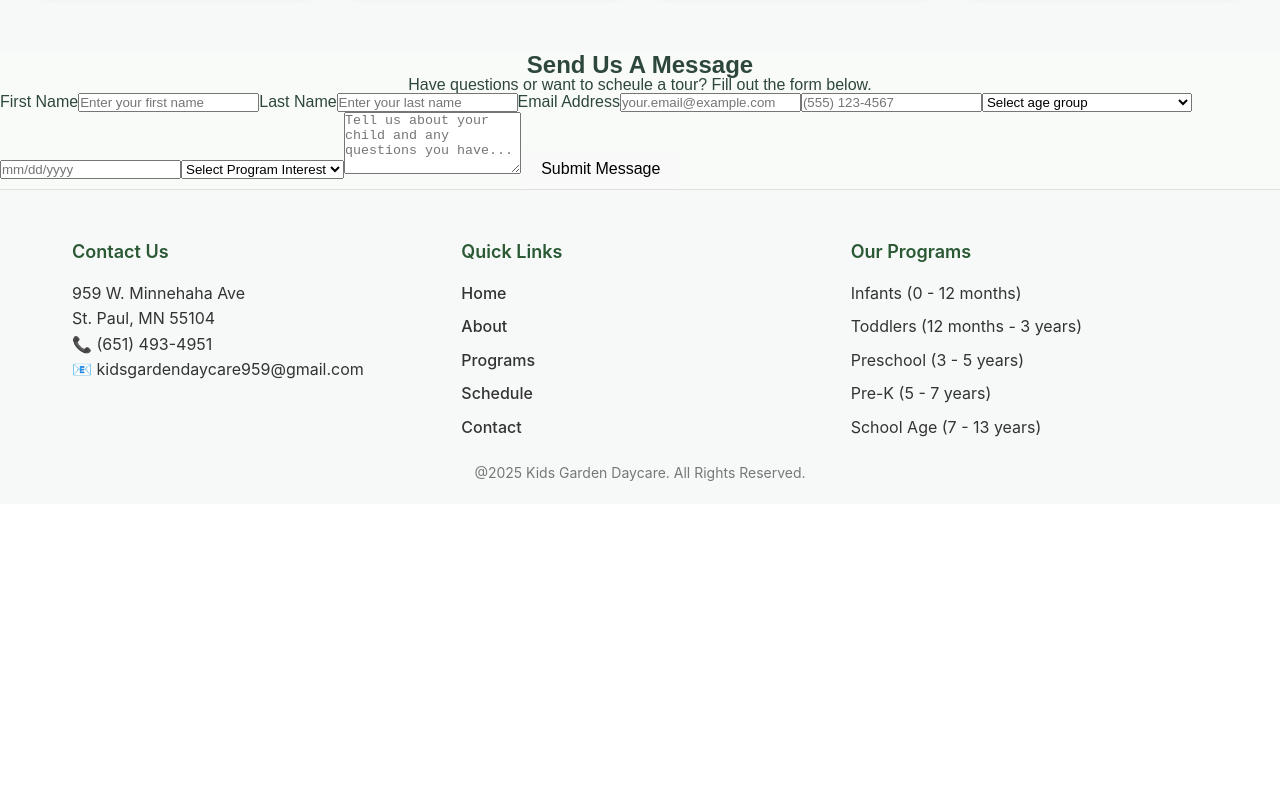
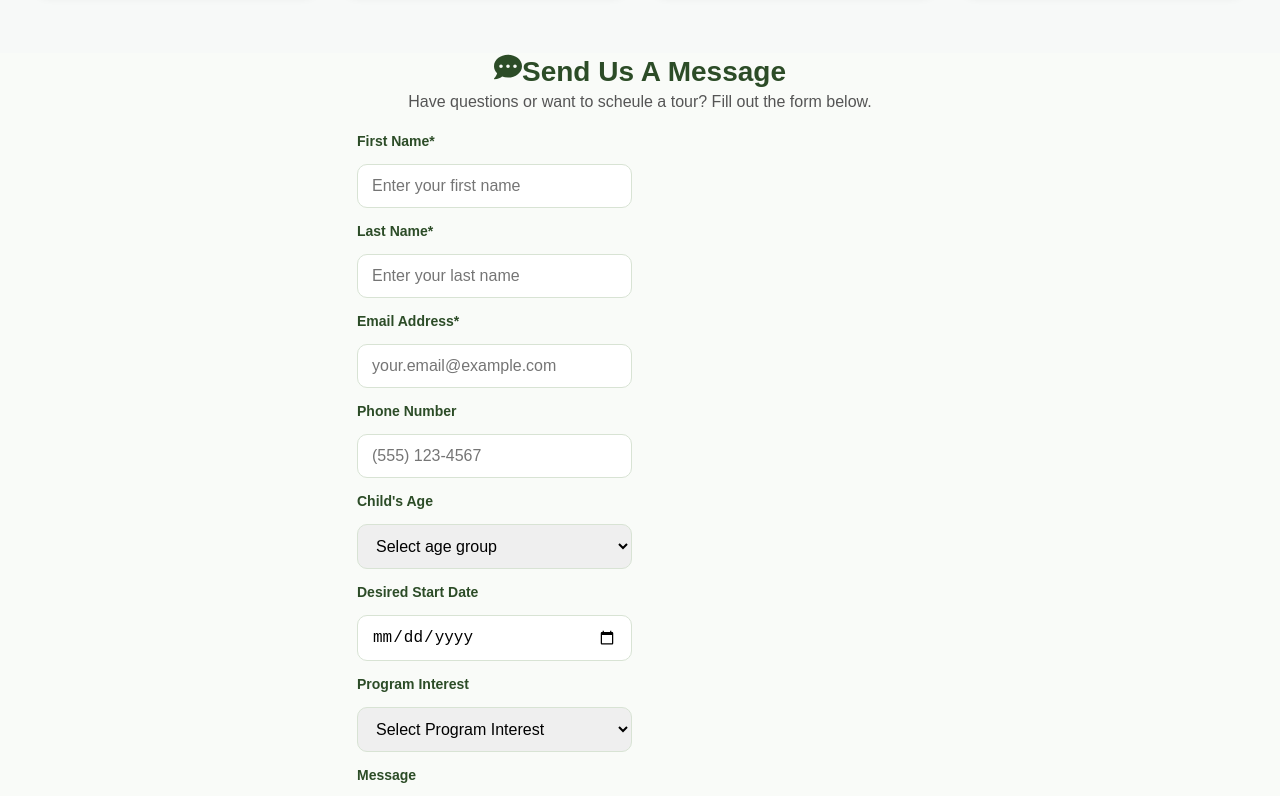
Before and after one commit to Samjamhas10/kids-garden-daycare, a React (Vite) app: page / in a window 1280 px wide. Shown: the part 2620-3416 px from the top of the page. Before the commit the page ends 3124 px from the top, so only its background shows below. Built offline with nearby package versions, Linux system fonts and the light colour scheme.

Commit message:
Add functionality & style form section

```diff
--- a/src/components/ContactForm/ContactForm.css
+++ b/src/components/ContactForm/ContactForm.css
@@ -5,6 +5,60 @@
   align-items: center;
 }
 
+.contactForm h2 {
+  margin-bottom: 8px;
+  font-size: 28px;
+  text-align: center;
+  color: #2c4c27;
+}
+
+.contactForm p {
+  margin-bottom: 24px;
+  font-size: 16px;
+  text-align: center;
+  color: #555;
+}
+
 .contactForm__form {
-  /* background-color: #ffffff; */
+  display: grid;
+  grid-template-columns: 1fr 1fr;
+  gap: 16px;
 }
+
+.contactForm__form label,
+.contactForm__form textarea,
+.contactForm__form button {
+  grid-column: span 2;
+}
+
+.contactForm label {
+  font-weight: 600;
+  color: #2c4c27;
+  font-size: 14px;
+}
+
+.contactForm button {
+  color: black;
+}
+
+.contactForm__input,
+.contactForm__select,
+.contactForm__message {
+  width: 100%;
+  padding: 12px 14px;
+  font-size: 16px;
+  border: 1px solid #d8e3d4;
+  border-radius: 10px;
+  transition: border 0.2s ease;
+}
+
+.contactForm__input:focus,
+.contactForm__select:focus,
+.contactForm__message:focus {
+  border-color: #7cb56d;
+  outline: none;
+}
+
+.contactForm__submit:hover {
+  background: #6aa55f;
+}
--- a/src/components/ContactForm/ContactForm.jsx
+++ b/src/components/ContactForm/ContactForm.jsx
@@ -1,4 +1,5 @@
 import { useState } from "react";
+import { FaCommentDots } from "react-icons/fa";
 import "./ContactForm.css";
 
 function ContactForm() {
@@ -29,41 +30,45 @@ function ContactForm() {
 
   return (
     <section className="contactForm">
-      <h2>Send Us A Message</h2>
+      <h2>
+        <FaCommentDots className="contactForm__title" />
+        Send Us A Message
+      </h2>
       <p>Have questions or want to scheule a tour? Fill out the form below.</p>
       <form onSubmit={handleSubmit} className="contactForm__form">
-        <label htmlFor="firstname">First Name</label>
+        <label htmlFor="firstname">First Name*</label>
         <input
           type="text"
-          className="modal__input"
-          name="firstName*"
+          className="contactForm__input"
+          name="firstName"
           placeholder="Enter your first name"
           value={formData.firstName}
           onChange={handleChange}
           required
         ></input>
-        <label htmlFor="lastname">Last Name</label>
+        <label htmlFor="lastname">Last Name*</label>
         <input
           type="text"
-          className="modal__input"
+          className="contactForm__input"
           name="lastName"
           placeholder="Enter your last name"
           value={formData.lastName}
           onChange={handleChange}
           required
         ></input>
-        <label htmlFor="emailaddress">Email Address</label>
+        <label htmlFor="emailAddress">Email Address*</label>
         <input
           type="email"
-          className="modal__input"
+          className="contactForm__input"
           name="emailAddress"
           placeholder="your.email@example.com"
           value={formData.emailAddress}
           onChange={handleChange}
           required
         ></input>
+        <label htmlFor="phoneNumber">Phone Number</label>
         <input
-          type="text"
+          type="tel"
           className="contactForm__input"
           name="phoneNumber"
           placeholder="(555) 123-4567"
@@ -71,6 +76,7 @@ function ContactForm() {
           onChange={handleChange}
           required
         ></input>
+        <label htmlFor="childsAge">Child's Age</label>
         <select
           className="contactForm__select"
           name="childsAge"
@@ -85,8 +91,9 @@ function ContactForm() {
           <option value="schoolAge">Pre-K (5 years - 7 years)</option>
           <option value="schoolAge">School Age (7 years - 13 years)</option>
         </select>
+        <label htmlFor="desiredStartDate">Desired Start Date</label>
         <input
-          type="text"
+          type="date"
           className="contactForm__input"
           name="desiredStartDate"
           placeholder="mm/dd/yyyy"
@@ -94,6 +101,7 @@ function ContactForm() {
           onChange={handleChange}
           required
         ></input>
+        <label htmlFor="programInterest">Program Interest</label>
         <select
           className="contactForm__select"
           name="programInterest"
@@ -106,6 +114,7 @@ function ContactForm() {
           <option value="preschool">Preschool</option>
           <option value="schoolAge">School Age</option>
         </select>
+        <label htmlFor="message">Message</label>
         <textarea
           name="message"
           className="contactForm__message"
```
